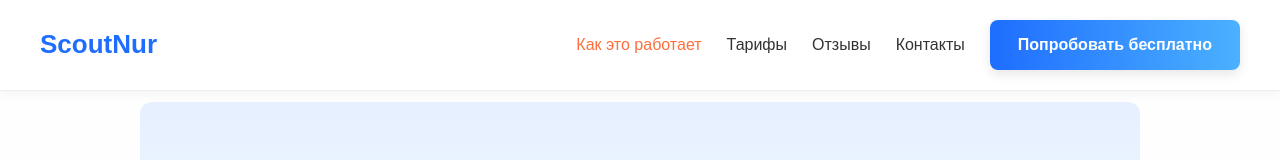
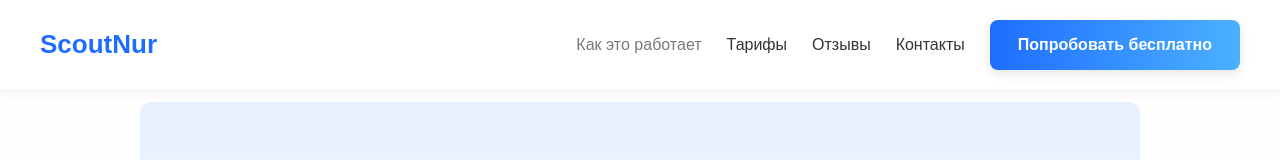
Before and after one commit to Nurchik-dr/salescout, a React (Vite) app: page / in a window 1280 px wide. In both pictures the pointer is over the link "Как это работает". Shown: the top 160 px of the page. Built offline with nearby package versions, Linux system fonts and the light colour scheme.

Commit message:
исправил баг

```diff
--- a/src/App.css
+++ b/src/App.css
@@ -48,7 +48,7 @@ header nav a {
 }
 
 header nav a:hover {
-    color: #ff6f3c;
+    color: #7b7979;
 }
 
 /* === Кнопки === */
@@ -59,7 +59,7 @@ header nav a:hover {
     border-radius: 8px;
     font-weight: bold;
     font-size: 16px;
-    transition: transform 0.2s, box-shadow 0.2s, background 0.3s;
+    transition: transform 0.2s, box-shadow 0.2s;
     box-shadow: 0 4px 12px rgba(0,0,0,0.1);
     background: linear-gradient(90deg, #1e6dff, #4bb1ff);
     color: #fff;
@@ -69,6 +69,9 @@ header nav a:hover {
     transform: translateY(-3px);
     box-shadow: 0 6px 16px rgba(0,0,0,0.15);
     background: linear-gradient(90deg, #1550c2, #3399ff);
+}
+.btn:hover {
+    color: #fff;
 }
 
 /* === Секции === */
```
